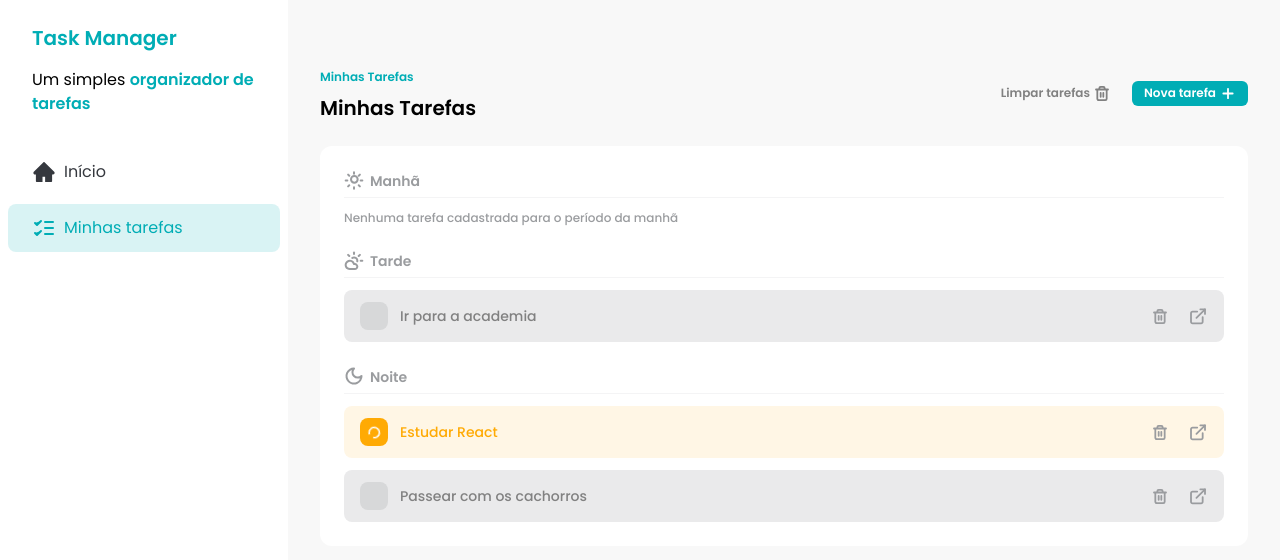
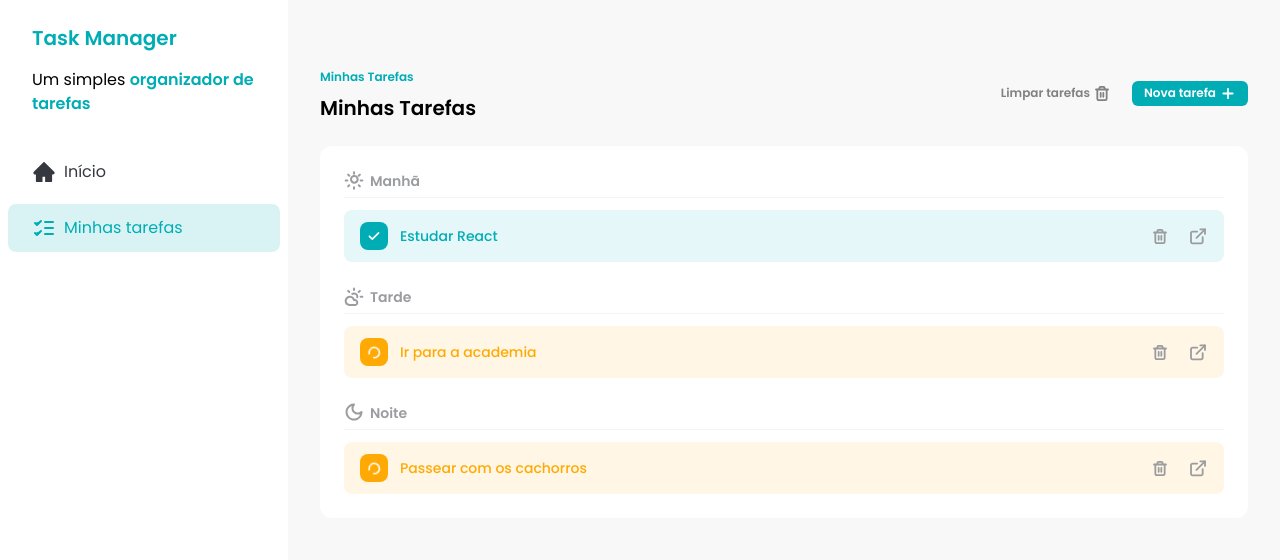
Before and after one commit to odevalison/react-task-manager, a React (Vite) app: page /tasks in a window 1280 px wide. Shown: the top 560 px of the page. Built offline with nearby package versions, Linux system fonts and the light colour scheme; data requests are answered from the project's data file.

Commit message:
feat: add tasks summary section on Home page

```diff
--- a/db.json
+++ b/db.json
@@ -5,21 +5,21 @@
       "title": "Ir para a academia",
       "description": "Treino de pernas completo",
       "time": "afternoon",
-      "status": "not_started"
+      "status": "in_progress"
     },
     {
       "id": "0e59745f-8459-427b-8ad8-2542fa8d2730",
       "title": "Estudar React",
       "description": "Estudar React no FSC",
-      "time": "evening",
-      "status": "in_progress"
+      "time": "morning",
+      "status": "complete"
     },
     {
       "id": "befa79f8-8868-4937-a025-0fedd6a08497",
       "title": "Passear com os cachorros",
       "description": "Passear com os cachorros a noite",
       "time": "evening",
-      "status": "not_started"
+      "status": "in_progress"
     }
   ]
 }
--- a/package.json
+++ b/package.json
@@ -21,6 +21,7 @@
     "react-transition-group": "^4.4.5",
     "sonner": "^1.5.0",
     "tailwind-variants": "^0.2.1",
+    "tw-merge": "^0.0.1-alpha.3",
     "uuid": "^10.0.0"
   },
   "devDependencies": {
--- /dev/null
+++ b/src/components/DashboadCards.tsx
@@ -0,0 +1,46 @@
+import {
+  GlassWaterIcon,
+  LoaderIcon,
+  Tasks2Icon,
+  TasksIcon,
+} from '../assets/icons'
+import { useGetTasks } from '../hooks/data/use-get-tasks'
+import DashboardCard from './DashboardCard'
+
+const DashboardCards = () => {
+  const { data: tasks } = useGetTasks()
+
+  const inProgressTasks = tasks?.filter(
+    (task) => task.status === 'in_progress'
+  ).length
+  const completeTasks = tasks?.filter(
+    (task) => task.status === 'complete'
+  ).length
+
+  return (
+    <div className="grid grid-cols-4 gap-9">
+      <DashboardCard
+        icon={<Tasks2Icon />}
+        mainText={tasks?.length as number}
+        secondaryText="Tarefas disponíveis"
+      />
+      <DashboardCard
+        icon={<TasksIcon />}
+        mainText={completeTasks as number}
+        secondaryText="Tarefas concluídas"
+      />
+      <DashboardCard
+        icon={<LoaderIcon />}
+        mainText={inProgressTasks as number}
+        secondaryText="Tarefas em andamento"
+      />
+      <DashboardCard
+        icon={<GlassWaterIcon />}
+        mainText="50%"
+        secondaryText="Água"
+      />
+    </div>
+  )
+}
+
+export default DashboardCards
--- a/src/components/TaskItem.tsx
+++ b/src/components/TaskItem.tsx
@@ -1,17 +1,34 @@
 import { Link } from 'react-router-dom'
 import { toast } from 'sonner'
+import { tv, VariantProps } from 'tailwind-variants'
 
-import { CheckIcon, DetailsIcon, LoaderIcon, TrashIcon } from '../assets/icons'
+import { DetailsIcon, LoaderIcon, TrashIcon } from '../assets/icons'
 import { useDeleteTask } from '../hooks/data/use-delete-task'
 import { useUpdateTask } from '../hooks/data/use-update-task'
 import type { Task, TaskStatus } from '../types/tasks'
 import Button from './Button'
+import TaskItemCheckbox from './TaskItemCheckbox'
 
-interface TaskItemProps {
+const taskItem = tv({
+  base: 'flex items-center justify-between rounded-lg bg-opacity-10 px-4 py-3 transition',
+  variants: {
+    status: {
+      not_started:
+        'bg-brand-dark-blue bg-opacity-5 text-sm font-medium text-brand-dark-gray',
+      in_progress: 'bg-brand-process text-sm font-medium text-brand-process',
+      complete: 'bg-brand-primary text-sm font-medium text-brand-primary',
+    },
+  },
+  defaultVariants: { status: 'not_started' },
+})
+
+type TaskItemVariants = VariantProps<typeof taskItem>
+
+interface TaskItemProps extends TaskItemVariants {
   task: Task
 }
 
-const TaskItem = ({ task }: TaskItemProps) => {
+const TaskItem = ({ task, status }: TaskItemProps) => {
   const { mutate: deleteTask, isPending } = useDeleteTask(task.id as string)
   const { mutate: updateTask } = useUpdateTask(task.id as string)
 
@@ -54,36 +71,10 @@ const TaskItem = ({ task }: TaskItemProps) => {
     )
   }
 
-  const getClassesByStatus = () => {
-    if (task.status === 'complete') {
-      return 'bg-brand-primary text-sm font-medium text-brand-primary'
-    } else if (task.status === 'not_started') {
-      return 'bg-brand-dark-blue text-sm bg-opacity-10 font-medium text-brand-dark-gray'
-    } else if (task.status === 'in_progress') {
-      return 'bg-brand-process text-sm font-medium text-brand-process'
-    }
-  }
-
   return (
-    <div
-      className={`flex items-center justify-between rounded-lg bg-opacity-10 px-4 py-3 transition ${getClassesByStatus()}`}
-    >
+    <div className={taskItem({ status })}>
       <div className="flex items-center gap-3">
-        <label
-          className={`relative flex h-7 w-7 cursor-pointer items-center justify-center rounded-lg ${getClassesByStatus()}`}
-        >
-          <input
-            type="checkbox"
-            checked={task.status === 'complete'}
-            className="absolute size-full cursor-pointer opacity-0"
-            onChange={() => handleUpdate(task)}
-          />
-          {task.status === 'complete' && <CheckIcon />}
-          {task.status === 'in_progress' && (
-            <LoaderIcon className="animate-spin text-brand-white" />
-          )}
-        </label>
-
+        <TaskItemCheckbox status={status} onChange={() => handleUpdate(task)} />
         {task.title}
       </div>
 
--- /dev/null
+++ b/src/components/TaskItemCheckbox.tsx
@@ -0,0 +1,39 @@
+import { ComponentProps } from 'react'
+import { tv, VariantProps } from 'tailwind-variants'
+
+import { CheckIcon, LoaderIcon } from '../assets/icons'
+
+const checkbox = tv({
+  base: 'relative flex h-7 w-7 cursor-pointer items-center justify-center rounded-lg text-brand-white',
+  variants: {
+    status: {
+      not_started: 'bg-brand-dark-blue bg-opacity-5',
+      in_progress: 'bg-brand-process',
+      complete: 'bg-brand-primary',
+    },
+  },
+  defaultVariants: { status: 'not_started' },
+})
+
+type CheckboxVariants = VariantProps<typeof checkbox>
+
+interface CheckboxProps extends ComponentProps<'input'>, CheckboxVariants {}
+
+const Checkbox = ({ status = 'not_started', ...props }: CheckboxProps) => {
+  return (
+    <>
+      <label className={checkbox({ status })}>
+        <input
+          {...props}
+          type="checkbox"
+          checked={status === 'complete'}
+          className="absolute size-full cursor-pointer opacity-0"
+        />
+        {status === 'complete' && <CheckIcon />}
+        {status === 'in_progress' && <LoaderIcon className="animate-spin" />}
+      </label>
+    </>
+  )
+}
+
+export default Checkbox
--- a/src/components/Tasks.tsx
+++ b/src/components/Tasks.tsx
@@ -24,7 +24,7 @@ const Tasks = () => {
             </p>
           )}
           {morningTasks?.map((task) => (
-            <TaskItem key={task.id} task={task} />
+            <TaskItem status={task.status} key={task.id} task={task} />
           ))}
         </div>
 
@@ -36,7 +36,7 @@ const Tasks = () => {
             </p>
           )}
           {afternoonTasks?.map((task) => (
-            <TaskItem key={task.id} task={task} />
+            <TaskItem status={task.status} key={task.id} task={task} />
           ))}
         </div>
 
@@ -48,7 +48,7 @@ const Tasks = () => {
             </p>
           )}
           {eveningTasks?.map((task) => (
-            <TaskItem key={task.id} task={task} />
+            <TaskItem status={task.status} key={task.id} task={task} />
           ))}
         </div>
       </div>
--- a/src/pages/Home.tsx
+++ b/src/pages/Home.tsx
@@ -1,50 +1,36 @@
-import {
-  GlassWaterIcon,
-  LoaderIcon,
-  Tasks2Icon,
-  TasksIcon,
-} from '../assets/icons'
-import DashboardCard from '../components/DashboardCard'
+import DashboardCards from '../components/DashboadCards'
 import Header from '../components/Header'
 import Sidebar from '../components/Sidebar'
+import TaskItem from '../components/TaskItem'
 import { useGetTasks } from '../hooks/data/use-get-tasks'
 
 const HomePage = () => {
   const { data: tasks } = useGetTasks()
-
-  const inProgressTasks = tasks?.filter(
-    (task) => task.status === 'in_progress'
-  ).length
-  const completeTasks = tasks?.filter(
-    (task) => task.status === 'complete'
-  ).length
 
   return (
     <div className="flex">
       <Sidebar />
       <main className="w-full space-y-6 px-8 py-16">
         <Header title="Início" subtitle="Início" />
-        <div className="grid grid-cols-4 gap-9">
-          <DashboardCard
-            icon={<Tasks2Icon />}
-            mainText={tasks?.length as number}
-            secondaryText="Tarefas disponíveis"
-          />
-          <DashboardCard
-            icon={<TasksIcon />}
-            mainText={completeTasks as number}
-            secondaryText="Tarefas concluídas"
-          />
-          <DashboardCard
-            icon={<LoaderIcon />}
-            mainText={inProgressTasks as number}
-            secondaryText="Tarefas em andamento"
-          />
-          <DashboardCard
-            icon={<GlassWaterIcon />}
-            mainText="50%"
-            secondaryText="Água"
-          />
+        <DashboardCards />
+
+        <div className="grid grid-cols-3 gap-9">
+          <div className="col-span-2 space-y-6 rounded-[10px] bg-brand-white p-6">
+            <div>
+              <h3 className="text-xl font-semibold text-brand-dark-blue">
+                Tarefas
+              </h3>
+              <span className="text-sm text-brand-text-gray">
+                Resumo das tarefas disponíveis
+              </span>
+            </div>
+
+            <div className="space-y-3">
+              {tasks?.map((task) => (
+                <TaskItem status={task.status} task={task} key={task.id} />
+              ))}
+            </div>
+          </div>
         </div>
       </main>
     </div>
--- a/src/pages/TaskDetails.tsx
+++ b/src/pages/TaskDetails.tsx
@@ -90,7 +90,7 @@ const TaskDetailsPage = () => {
             <div className="flex items-center gap-1 text-xs">
               <Link
                 className="cursor-pointer text-brand-text-gray transition hover:text-brand-primary"
-                to="/"
+                to="/tasks"
               >
                 Minhas tarefas
               </Link>
```
Also changed, not shown: 1 other file (tests, documents, lock files or other folders).
